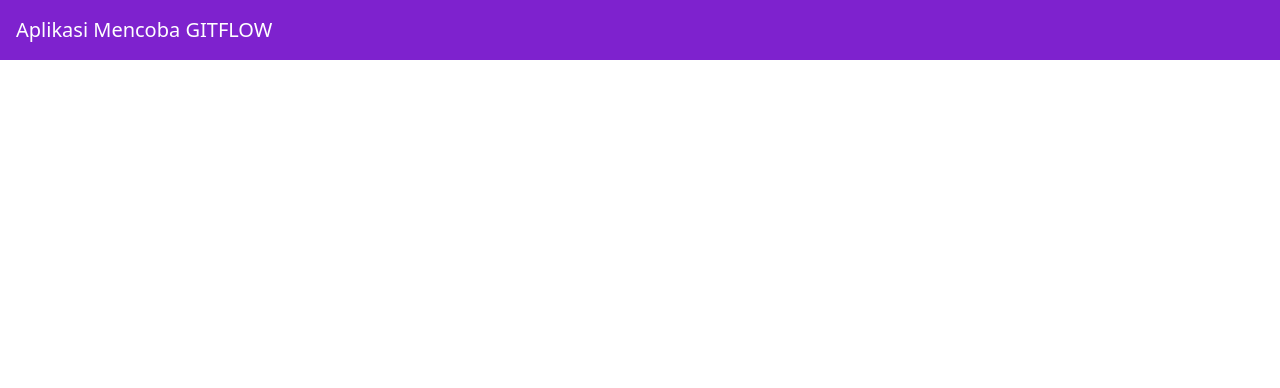
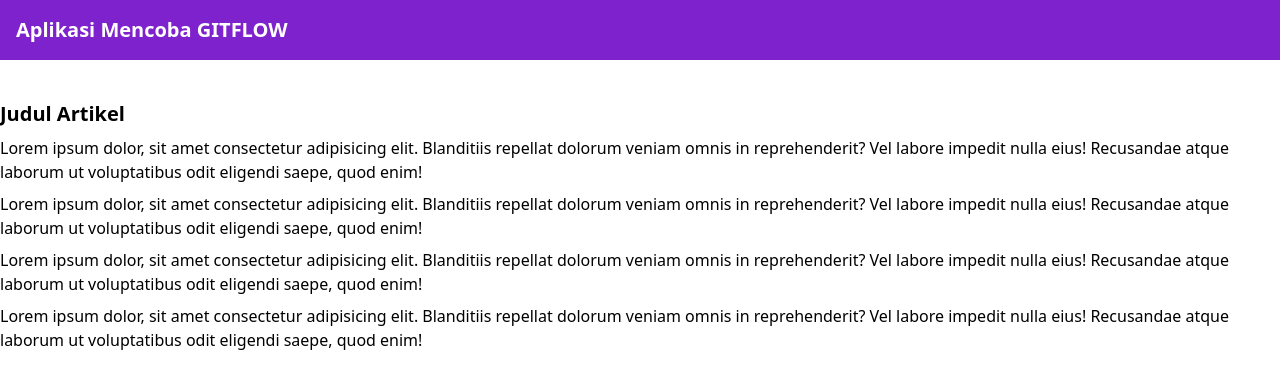
Before and after one commit to Code-With-Nada/belajar-gitflow, a React (Vite) app: page / in a window 1280 px wide. Shown: the top 388 px of the page. Built offline with nearby package versions, Linux system fonts and the light colour scheme.

Commit message:
feat: article

```diff
--- a/src/App.jsx
+++ b/src/App.jsx
@@ -6,9 +6,40 @@ function App() {
     <>
       <header className="bg-purple-700 w-full p-4">
         <div className="container mx-auto">
-          <h1 className="text-white text-xl">Aplikasi Mencoba GITFLOW</h1>
+          <h1 className="text-white text-xl font-bold">
+            Aplikasi Mencoba GITFLOW
+          </h1>
         </div>
       </header>
+      <main className="container mx-auto py-10">
+        <article className="flex flex-col gap-2">
+          <h2 className="text-xl font-semibold">Judul Artikel</h2>
+          <p>
+            Lorem ipsum dolor, sit amet consectetur adipisicing elit. Blanditiis
+            repellat dolorum veniam omnis in reprehenderit? Vel labore impedit
+            nulla eius! Recusandae atque laborum ut voluptatibus odit eligendi
+            saepe, quod enim!
+          </p>
+          <p>
+            Lorem ipsum dolor, sit amet consectetur adipisicing elit. Blanditiis
+            repellat dolorum veniam omnis in reprehenderit? Vel labore impedit
+            nulla eius! Recusandae atque laborum ut voluptatibus odit eligendi
+            saepe, quod enim!
+          </p>
+          <p>
+            Lorem ipsum dolor, sit amet consectetur adipisicing elit. Blanditiis
+            repellat dolorum veniam omnis in reprehenderit? Vel labore impedit
+            nulla eius! Recusandae atque laborum ut voluptatibus odit eligendi
+            saepe, quod enim!
+          </p>
+          <p>
+            Lorem ipsum dolor, sit amet consectetur adipisicing elit. Blanditiis
+            repellat dolorum veniam omnis in reprehenderit? Vel labore impedit
+            nulla eius! Recusandae atque laborum ut voluptatibus odit eligendi
+            saepe, quod enim!
+          </p>
+        </article>
+      </main>
     </>
   );
 }
```
